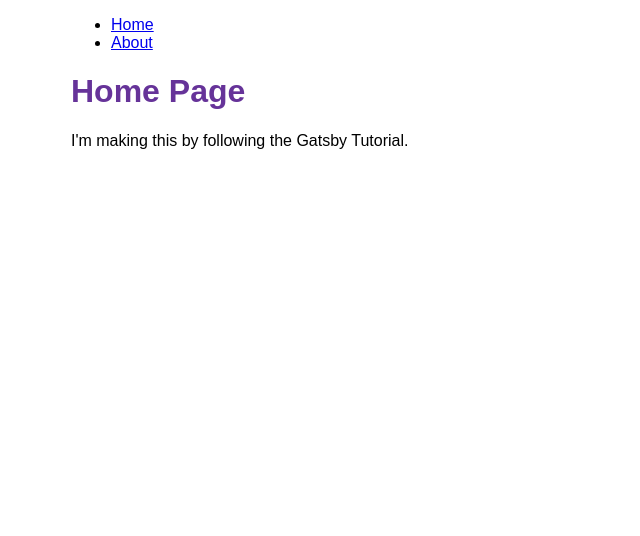
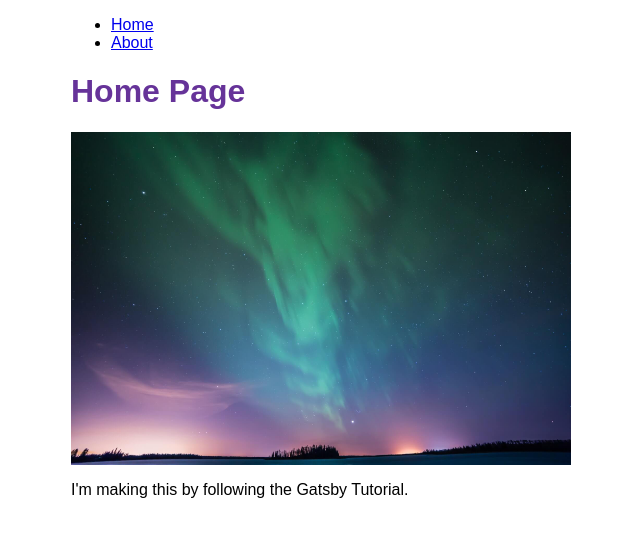
Before and after one commit to jonrutter/blog-examples, a Gatsby site in the folder gatsby-mdx-prismjs/: page / in a window 1280 px wide. Shown: the whole page, without its empty margins (319-959 px from the left). Built offline with nearby package versions, Linux system fonts and the light colour scheme; Gatsby itself is replaced by a stand-in of ours.

Commit message:
Finished tutorial part 3

```diff
--- a/gatsby-mdx-prismjs/src/pages/index.tsx
+++ b/gatsby-mdx-prismjs/src/pages/index.tsx
@@ -1,9 +1,11 @@
 import * as React from 'react';
+import { StaticImage } from 'gatsby-plugin-image';
 import Layout from '../components/layout';
 
 const IndexPage = () => {
   return (
     <Layout pageTitle="Home Page">
+      <StaticImage src="../images/featured.jpg" alt="The northern lights" />
       <p>I'm making this by following the Gatsby Tutorial.</p>
     </Layout>
   );
```
Also changed, not shown: gatsby-mdx-prismjs/src/images/featured.jpg (added).
